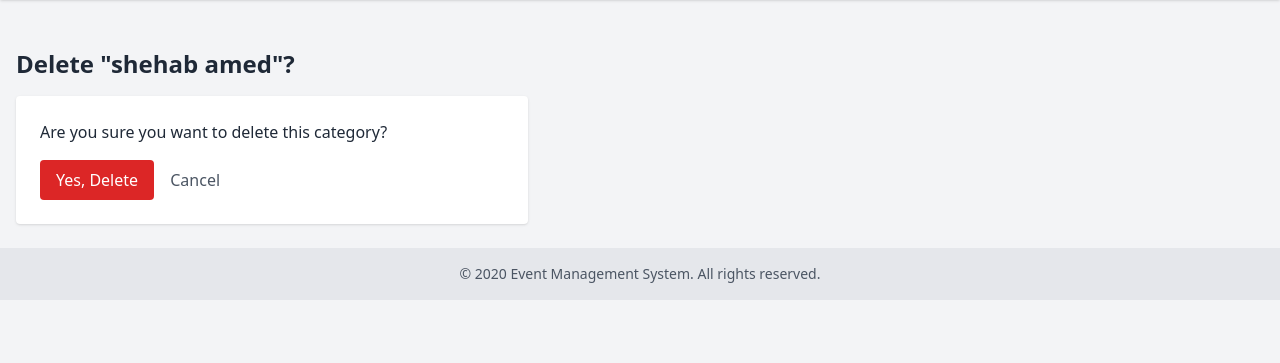
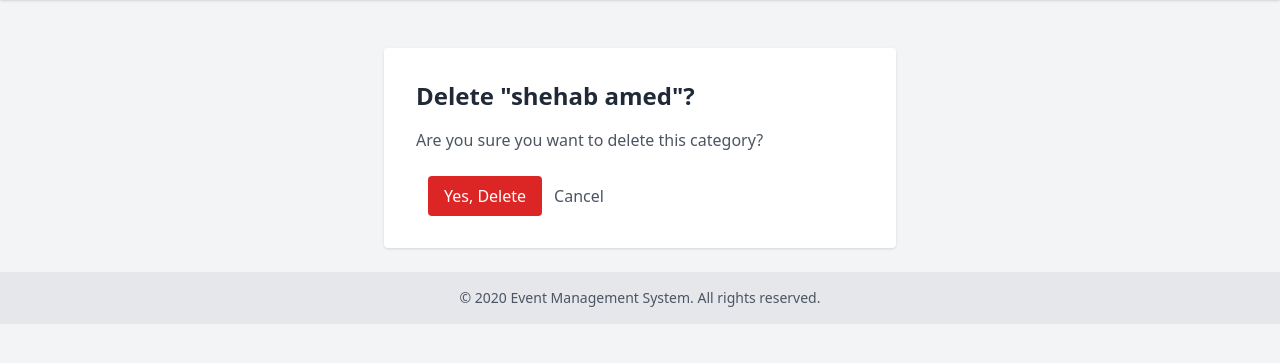
Before and after one commit to shehabuddin380/assignment-2-, a Django app: template tasks/templates/tasks/category_confirm_delete.htm in a window 1280 px wide. Shown: the part 60-423 px from the top of the page. Run offline with Django 5.2, Linux system fonts and the light colour scheme; data comes from the database, SQL or seed files in the repository; tables that the repository leaves empty hold one stand-in row (values such as "Sample post"); the template is opened without the code that fills it: values that come from a table or form of the project are taken from there, most other values are stand-ins (such as "Sample title", 1, 10 or a date in 2020).

Commit message:
fix and update category_confirm_delete

```diff
--- a/tasks/templates/tasks/category_confirm_delete.htm
+++ b/tasks/templates/tasks/category_confirm_delete.htm
@@ -1,12 +1,15 @@
-{% extends "tasks/base.html" %}
+{% extends 'tasks/base.html' %}
 {% block title %}Delete Category{% endblock %}
-
 {% block content %}
-<h1 class="text-2xl font-bold mb-4">Delete "{{ category.name }}"?</h1>
-<form method="post" class="bg-white p-6 rounded shadow max-w-lg">
-    {% csrf_token %}
-    <p class="mb-4">Are you sure you want to delete this category?</p>
-    <button type="submit" class="bg-red-600 text-white px-4 py-2 rounded hover:bg-red-700">Yes, Delete</button>
-    <a href="{% url 'category_list' %}" class="ml-3 text-gray-600 hover:underline">Cancel</a>
-</form>
+<div class="max-w-lg mx-auto bg-white p-8 rounded shadow">
+    <h2 class="text-2xl font-bold mb-4">Delete "{{ category.name }}"?</h2>
+    <p class="text-gray-600 mb-6">Are you sure you want to delete this category?</p>
+    <form method="post" class="flex items-center space-x-3">
+        {% csrf_token %}
+        <button type="submit" class="bg-red-600 text-white px-4 py-2 rounded hover:bg-red-700">
+            Yes, Delete
+        </button>
+        <a href="{% url 'category_list' %}" class="text-gray-600 hover:underline">Cancel</a>
+    </form>
+</div>
 {% endblock %}
```
